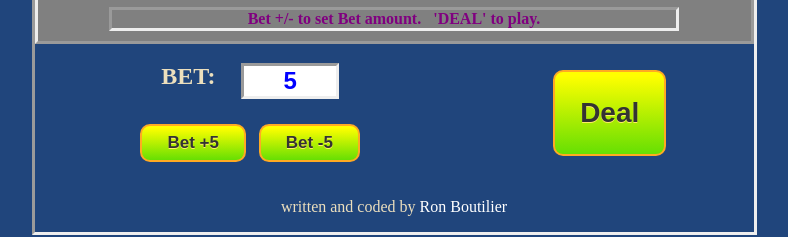
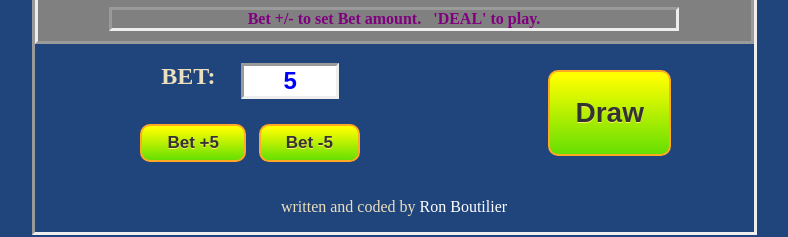
Before and after one commit to ronbout/video-poker-react, a React (Vite) app: page / in a window 1280 px wide. Shown: the part 451-688 px from the top of the page, without its empty margins (246-1034 px from the left). Built offline with nearby package versions, Linux system fonts and the light colour scheme; the HTML template or start-up script is replaced by a standard one.

Commit message:
Pass gameMode down to the DealSection for display.  pass setBet down to the BetSection.  setBet needs to be implemented next.

```diff
--- a/src/components/BetAndDeal.jsx
+++ b/src/components/BetAndDeal.jsx
@@ -1,11 +1,11 @@
 import BetSection from "./BetSection";
 import DealSection from "./DealSection";
 
-const BetAndDeal = () => {
+const BetAndDeal = ({ setBet, gameMode }) => {
 	return (
 		<div id="bet-deal-container" className="flex">
-			<BetSection />
-			<DealSection />
+			<BetSection setBet={setBet} />
+			<DealSection gameMode={gameMode} />
 		</div>
 	);
 };
--- a/src/components/BetSection.jsx
+++ b/src/components/BetSection.jsx
@@ -1,6 +1,6 @@
 import BetButton from "./BetButton";
 
-const BetSection = () => {
+const BetSection = ({ setBet }) => {
 	return (
 		<div id="bet-container" className="flex">
 			<div id="bet-amt" className="flex">
--- a/src/components/DealSection.jsx
+++ b/src/components/DealSection.jsx
@@ -1,13 +1,17 @@
-const DealSection = () => {
+import * as constants from "../assets/constants";
+const DealSection = ({ gameMode }) => {
 	return (
 		<div id="deal-container" className="flex">
 			<div>
+				{gameMode === constants.DEAL ? (
 					<button id="deal-btn" className="btn-yellow btn-large">
 						Deal
 					</button>
+				) : (
 					<button id="draw-btn" className="btn-yellow btn-large">
 						Draw
 					</button>
+				)}
 			</div>
 		</div>
 	);
--- a/src/pages/Main.jsx
+++ b/src/pages/Main.jsx
@@ -8,7 +8,7 @@ import { useState } from "react";
 const Main = ({ showPayTables }) => {
 	const [bank, setBank] = useState(constants.STARTING_BANK);
 	const [bet, setBet] = useState(constants.START_BET);
-	const [gameMode, setGameMode] = useState(constants.DEAL);
+	const [gameMode, setGameMode] = useState(constants.DRAW);
 	const [hand, setHand] = useState([0, 1, 2, 3, 4]);
 	const [holdCards, setHoldCards] = useState([0, 0, 0, 0, 0]);
 
@@ -28,7 +28,7 @@ const Main = ({ showPayTables }) => {
 		<main id="game-container">
 			<Money showPayTables={showPayTables} />
 			<Game hand={hand} />
-			<BetAndDeal />
+			<BetAndDeal setBet={setBet} gameMode={gameMode} />
 		</main>
 	);
 };
--- a/src/styles/App.css
+++ b/src/styles/App.css
@@ -163,10 +163,6 @@ img.card {
   border-style: none;
 }
 
-#draw-btn {
-  display: none;
-}
-
 #odds-container {
   justify-content: center;
   align-items: center;
```
Lines whose indentation alone changed are shown as unchanged.
